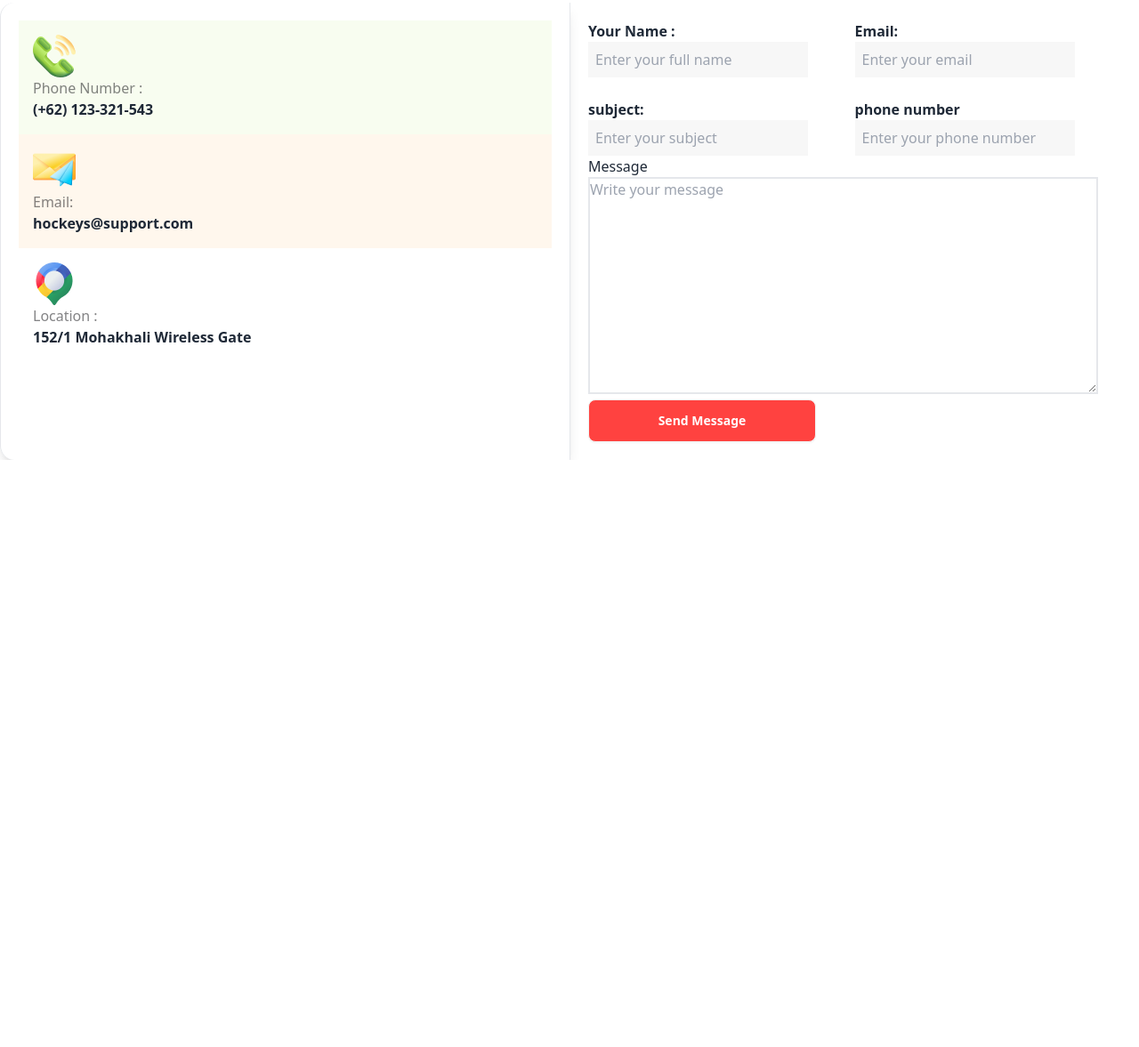
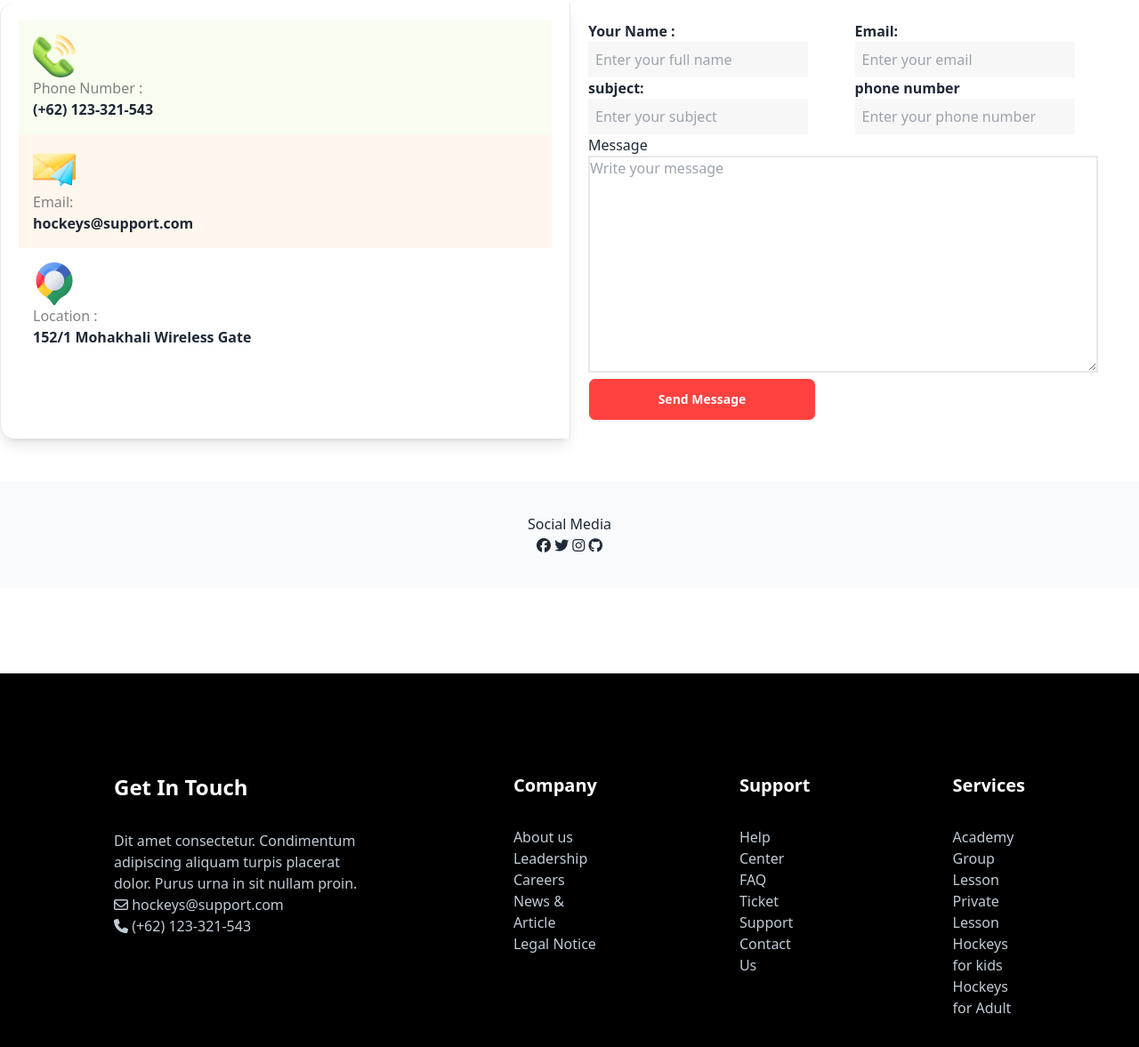
Before and after one commit to sushanto30/assignment-project-Hockey, a plain HTML site: page index.html in a window 1280 px wide. Shown: the part 3624-4801 px from the top of the page at 89% size. Before the commit the page ends 4141 px from the top, so only its background shows below. Drawn offline with nearby package versions, Linux system fonts and the light colour scheme.

Commit message:
project complete

```diff
--- a/index.html
+++ b/index.html
@@ -392,7 +392,7 @@
                 <!-- from section -->
                 <div class="flex-1 p-5">
                     <div class="grid grid-cols-1 lg:grid-cols-2">
-                        <div class="mb-6">
+                        <div>
                             <h1 class="font-bold"> Your Name :</h1>
                             <input class="bg-[#13131808] p-2" type="text" placeholder="Enter your full name">
                         </div>
@@ -412,17 +412,68 @@
                     </div>
                     <div class="">
                         <h1>Message</h1>
-                    <textarea class="border-2 max-w-full" name="" id="" cols="60" rows="10" placeholder="Write your message "></textarea>
-                    <br>
-                    <button class="btn btn-wide bg-[#FF4240] text-white">Send Message</button>
+                        <textarea class="border-2 max-w-full" name="" id="" cols="60" rows="10"
+                            placeholder="Write your message "></textarea>
+                        <br>
+                        <button class="btn btn-wide bg-[#FF4240] text-white">Send Message</button>
                     </div>
                 </div>
 
             </main>
+            <!-- media -->
+            <div class="text-center mt-12 bg-[#f8fafc] p-9">
+                <h1>Social Media</h1>
+                <div>
+                    <i class="fa-brands fa-facebook"></i>
+                    <i class="fa-brands fa-twitter"></i>
+                    <i class="fa-brands fa-instagram"></i>
+                    <i class="fa-brands fa-github"></i>
+                </div>
+            </div>
         </section>
 
+
     </main>
-    <footer>
+    <footer class="bg-black flex-row lg:flex lg:gap-40 p-8 lg:py-28 lg:px-32 mt-24">
+        <div class="text-[#c0cbd6]">
+            <h1 class="text-2xl font-extrabold text-white mb-8">Get In Touch</h1>
+            <p>Dit amet consectetur. Condimentum adipiscing aliquam turpis placerat dolor. Purus urna in sit nullam
+                proin. </p>
+            <div>
+                <i class="fa-regular fa-envelope"></i>
+                hockeys@support.com
+            </div>
+            <div>
+                <i class="fa-solid fa-phone"></i>
+                (+62) 123-321-543
+            </div>
+        </div>
+        <div class="flex  gap-8 lg:gap-40">
+            <div  class="text-[#c0cbd6]">
+                <h4 class="text-white font-bold text-xl mb-8">Company</h4>
+                <p>About us</p>
+                <p> Leadership</p>
+                <p>Careers</p>
+                <p> News & Article</p>
+                <p>Legal Notice</p>
+            </div>
+            <div  class="text-[#c0cbd6]">
+                <h1 class="text-white font-bold text-xl mb-8">Support</h1>
+                <p>Help Center</p>
+                <p>FAQ</p>
+                <p>Ticket Support</p>
+                <p>Contact Us</p>
+            </div>
+
+        </div>
+        <div class="text-[#c0cbd6]">
+            <h5 class="text-white font-bold text-xl mb-8">Services</h5>
+            <p>Academy</p>
+            <p>Group Lesson</p>
+            <p>Private Lesson</p>
+            <p>Hockeys for kids</p>
+            <p>Hockeys for Adult</p>
+        </div>
 
     </footer>
 
```
